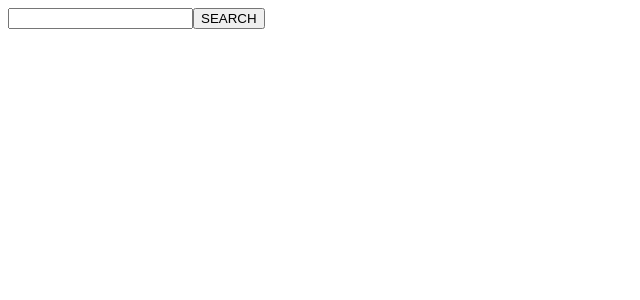
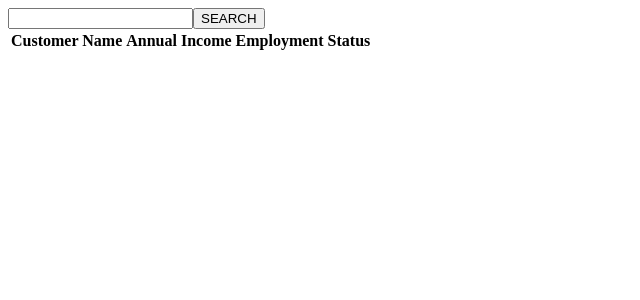
Before and after one commit to maciejk77/tm-app, a React (Create React App) app: page / in a window 1280 px wide. Shown: the top 300 px of the page, without its empty margins (0-640 px from the left). Built offline with nearby package versions, Linux system fonts and the light colour scheme.

Commit message:
customer list component set up

```diff
--- a/src/App.js
+++ b/src/App.js
@@ -1,11 +1,13 @@
 import React, { Component } from 'react';
 import SearchBar from './components/search_bar.js';
+import CustomerList from './components/customer_list.js';
 
 class App extends Component {
   render() {
     return (
       <div>
         <SearchBar />
+        <CustomerList />
       </div>
     );
   }
--- /dev/null
+++ b/src/components/customer_list.js
@@ -0,0 +1,21 @@
+import React, { Component } from 'react';
+import { connect } from 'react-redux';
+
+export default class CustomerList extends Component {
+  render() {
+    return (
+      <table>
+        <thead>
+          <tr>
+            <th>Customer Name</th>
+            <th>Annual Income</th>
+            <th>Employment Status</th>
+          </tr>
+        </thead>
+        <tbody>
+
+        </tbody>
+      </table>
+    );
+  }
+}
--- a/src/reducers/reducer_customer.js
+++ b/src/reducers/reducer_customer.js
@@ -3,7 +3,7 @@ import { GET_CUSTOMER } from '../actions/index';
 export default function(state=[], action) {
   switch(action.type) {
     case GET_CUSTOMER:
-      return [ action.payload.data ];
+      return [ action.payload.data, ...state ];
   }
   return state;
 }
```
